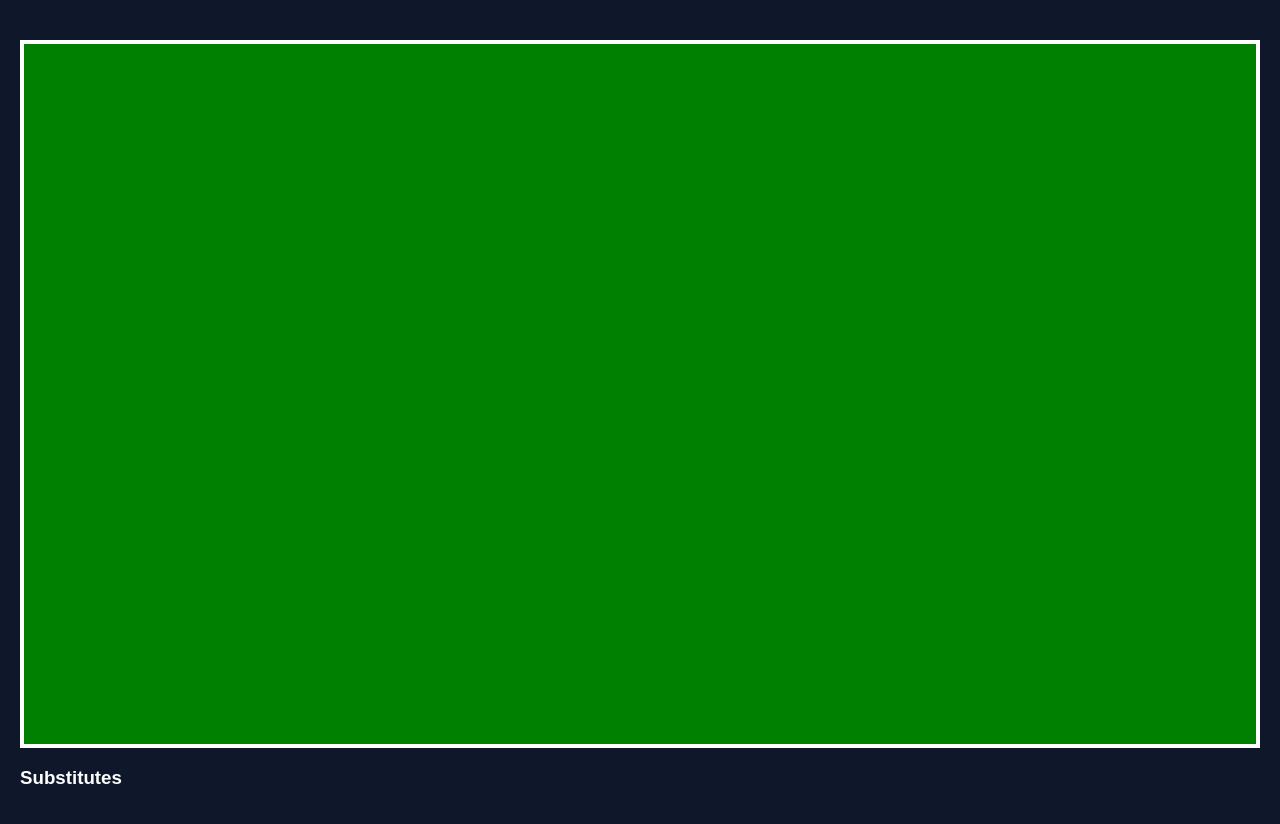
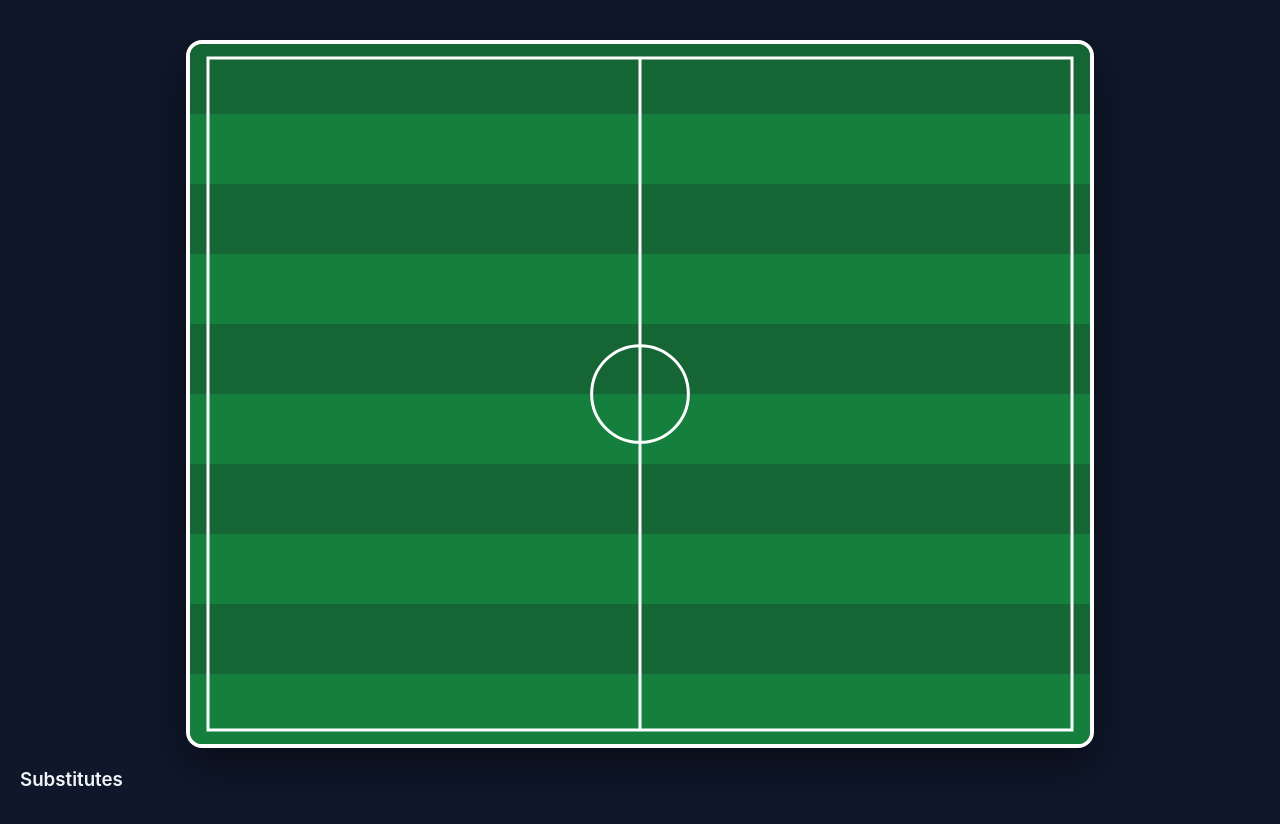
Before and after one commit to mccarr10/TacticsBoard, a React (Vite) app: page / in a window 1280 px wide. Both pictures are taken after a click on the button "Select Team". Shown: the top 824 px of the page. Built offline with nearby package versions, Linux system fonts and the light colour scheme.

Commit message:
Refactor PitchBoard component layout and styles
Refactor PitchBoard component for improved readability and styling. Added padding, colors, and styles for better UI.

```diff
--- a/src/components/PitchBoard.jsx
+++ b/src/components/PitchBoard.jsx
@@ -1,3 +1,238 @@
 import { useState } from 'react';
 import Draggable from 'react-draggable';
-export default function PitchBoard({team}){const [lines,setLines]=useState([]);const [current,setCurrent]=useState(null);const start=e=>{const r=e.currentTarget.getBoundingClientRect();setCurrent({x1:e.clientX-r.left,y1:e.clientY-r.top,x2:e.clientX-r.left,y2:e.clientY-r.top})};const move=e=>{if(!current)return;const r=e.currentTarget.getBoundingClientRect();setCurrent({...current,x2:e.clientX-r.left,y2:e.clientY-r.top})};const end=()=>{if(current)setLines([...lines,current]);setCurrent(null)};return <div className='page'><h2>{team.name}</h2><div className='pitch' onMouseDown={start} onMouseMove={move} onMouseUp={end}><svg className='overlay'><defs><marker id='arrow' markerWidth='10' markerHeight='10' refX='8' refY='3' orient='auto'><polygon points='0 0, 10 3, 0 6' fill='red'/></marker></defs>{lines.map((l,i)=><line key={i} x1={l.x1} y1={l.y1} x2={l.x2} y2={l.y2} stroke='red' strokeWidth='4' markerEnd='url(#arrow)'/>)}{current&&<line x1={current.x1} y1={current.y1} x2={current.x2} y2={current.y2} stroke='orange' strokeWidth='4' markerEnd='url(#arrow)'/>}</svg>{team.starters.map(p=><Draggable key={p.id} defaultPosition={{x:p.x,y:p.y}} bounds='parent'><div className='player'>{p.name}</div></Draggable>)}</div><h3>Substitutes</h3><div className='players'>{team.subs.map((s,i)=><span key={i} className='pill'>{s}</span>)}</div></div>}
+
+export default function PitchBoard({ team }) {
+  const [lines, setLines] = useState([]);
+  const [current, setCurrent] = useState(null);
+
+  const start = (e) => {
+    const r = e.currentTarget.getBoundingClientRect();
+    setCurrent({
+      x1: e.clientX - r.left,
+      y1: e.clientY - r.top,
+      x2: e.clientX - r.left,
+      y2: e.clientY - r.top,
+    });
+  };
+
+  const move = (e) => {
+    if (!current) return;
+    const r = e.currentTarget.getBoundingClientRect();
+    setCurrent({
+      ...current,
+      x2: e.clientX - r.left,
+      y2: e.clientY - r.top,
+    });
+  };
+
+  const end = () => {
+    if (current) setLines([...lines, current]);
+    setCurrent(null);
+  };
+
+  return (
+    <div
+      className="page"
+      style={{
+        padding: '20px',
+        color: '#f1f5f9',
+        fontFamily: 'Inter, sans-serif',
+      }}
+    >
+      <h2
+        style={{
+          marginBottom: '12px',
+          fontWeight: 600,
+          letterSpacing: '0.5px',
+        }}
+      >
+        {team.name}
+      </h2>
+
+      {/* Pitch Container */}
+      <div
+        className="pitch"
+        onMouseDown={start}
+        onMouseMove={move}
+        onMouseUp={end}
+        style={{
+          position: 'relative',
+          width: '100%',
+          maxWidth: '900px',
+          aspectRatio: '16/9',
+          margin: '0 auto 20px auto',
+          borderRadius: '16px',
+          overflow: 'hidden',
+          background: '#14532d',
+          boxShadow: '0 18px 45px rgba(0,0,0,0.45)',
+        }}
+      >
+        {/* Grass stripes */}
+        {[...Array(10)].map((_, i) => (
+          <div
+            key={i}
+            style={{
+              position: 'absolute',
+              top: `${(i * 10)}%`,
+              left: 0,
+              width: '100%',
+              height: '10%',
+              background: i % 2 === 0 ? '#166534' : '#15803d',
+            }}
+          />
+        ))}
+
+        {/* Pitch Lines */}
+        <svg
+          width="100%"
+          height="100%"
+          style={{ position: 'absolute', top: 0, left: 0 }}
+        >
+          <rect
+            x="2%"
+            y="2%"
+            width="96%"
+            height="96%"
+            fill="none"
+            stroke="#ffffff"
+            strokeWidth="3"
+          />
+          <line
+            x1="50%"
+            y1="2%"
+            x2="50%"
+            y2="98%"
+            stroke="#ffffff"
+            strokeWidth="3"
+          />
+          <circle
+            cx="50%"
+            cy="50%"
+            r="6%"
+            stroke="#ffffff"
+            strokeWidth="3"
+            fill="none"
+          />
+        </svg>
+
+        {/* Arrow Drawing Layer */}
+        <svg
+          className="overlay"
+          style={{
+            position: 'absolute',
+            top: 0,
+            left: 0,
+            width: '100%',
+            height: '100%',
+            pointerEvents: 'none',
+          }}
+        >
+          <defs>
+            <marker
+              id="arrow"
+              markerWidth="10"
+              markerHeight="10"
+              refX="8"
+              refY="3"
+              orient="auto"
+            >
+              <polygon points="0 0, 10 3, 0 6" fill="#f43f5e" />
+            </marker>
+          </defs>
+
+          {lines.map((l, i) => (
+            <line
+              key={i}
+              x1={l.x1}
+              y1={l.y1}
+              x2={l.x2}
+              y2={l.y2}
+              stroke="#f43f5e"
+              strokeWidth="4"
+              markerEnd="url(#arrow)"
+            />
+          ))}
+
+          {current && (
+            <line
+              x1={current.x1}
+              y1={current.y1}
+              x2={current.x2}
+              y2={current.y2}
+              stroke="orange"
+              strokeWidth="4"
+              markerEnd="url(#arrow)"
+            />
+          )}
+        </svg>
+
+        {/* Players */}
+        {team.starters.map((p) => (
+          <Draggable
+            key={p.id}
+            defaultPosition={{ x: p.x, y: p.y }}
+            bounds="parent"
+          >
+            <div
+              className="player"
+              style={{
+                position: 'absolute',
+                padding: '10px 16px',
+                borderRadius: '999px',
+                background: 'linear-gradient(135deg, #1d4ed8, #3b82f6)',
+                color: '#fff',
+                fontWeight: 600,
+                fontSize: '14px',
+                boxShadow: '0 6px 14px rgba(0,0,0,0.45)',
+                cursor: 'grab',
+                userSelect: 'none',
+                transition: 'transform 0.15s ease',
+              }}
+              onMouseDown={(e) => (e.currentTarget.style.transform = 'scale(1.08)')}
+              onMouseUp={(e) => (e.currentTarget.style.transform = 'scale(1)')}
+            >
+              {p.name}
+            </div>
+          </Draggable>
+        ))}
+      </div>
+
+      {/* Subs */}
+      <h3
+        style={{
+          marginTop: '20px',
+          marginBottom: '8px',
+          fontWeight: 600,
+        }}
+      >
+        Substitutes
+      </h3>
+
+      <div
+        className="players"
+        style={{
+          display: 'flex',
+          flexWrap: 'wrap',
+          gap: '8px',
+        }}
+      >
+        {team.subs.map((s, i) => (
+          <span
+            key={i}
+            className="pill"
+            style={{
+              padding: '6px 12px',
+              background: '#1e293b',
+              borderRadius: '999px',
+              color: '#e2e8f0',
+              fontSize: '13px',
+              fontWeight: 500,
+            }}
+          >
+            {s}
+          </span>
+        ))}
+      </div>
+    </div>
+  );
+}
```
